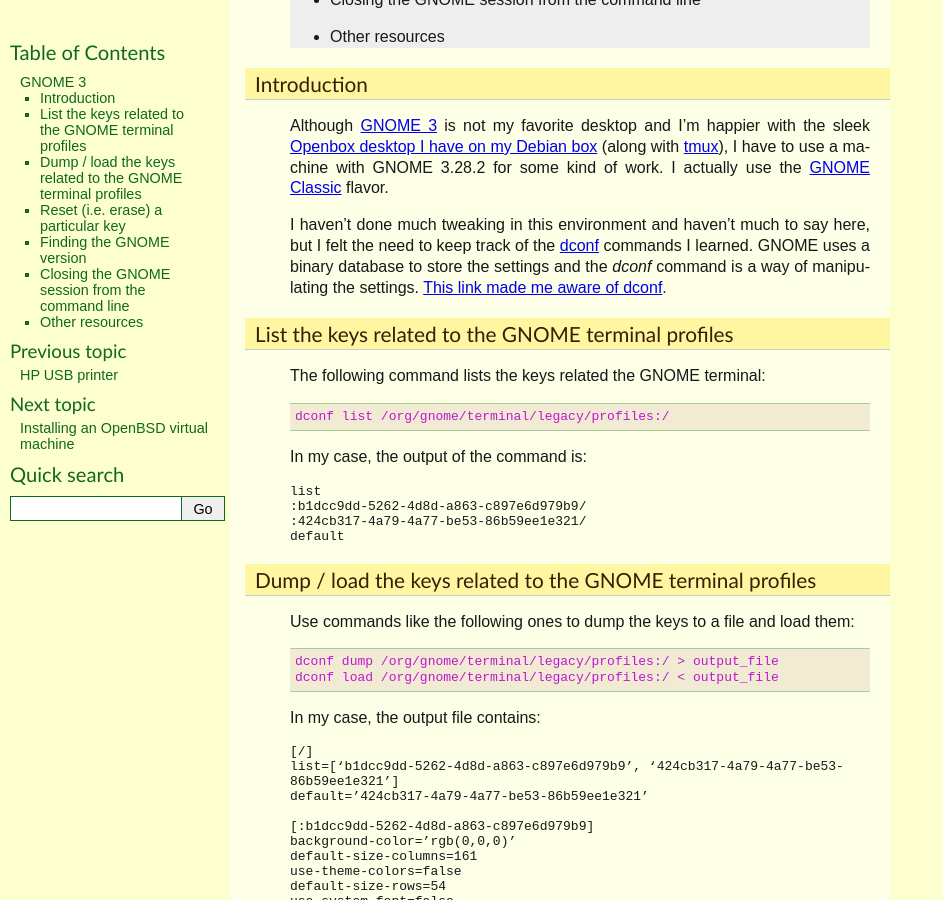
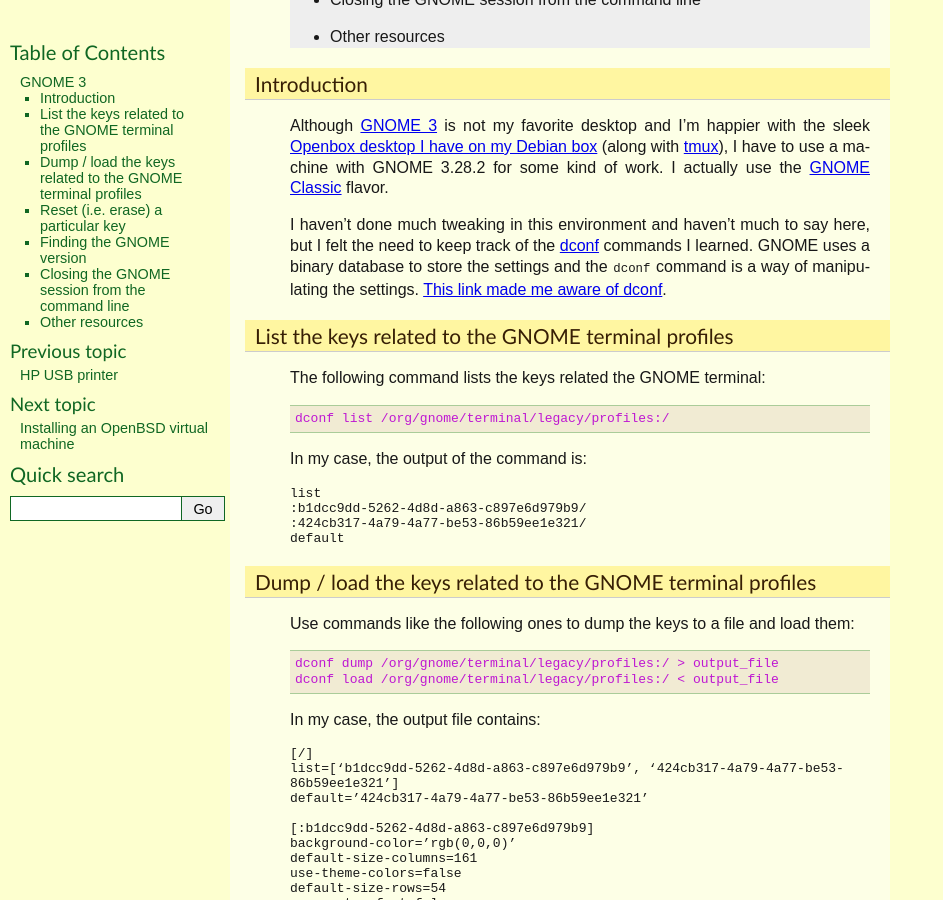
Before and after one commit to thierr26/thierr26_personal_notes_sphinx_sources, a Sphinx documentation site: the page built from source/gnome_3.rst, in a window 1280 px wide and 900 px high, scrolled down 316 px. Shown: the whole window, without its empty margins (0-943 px from the left). Built offline with Sphinx 7.4.7, drawn with Linux system fonts in a browser that asks for light colours.

Commit message:
Fix GNOME 3 page
Use inline literals instead of default role.

```diff
--- a/source/gnome_3.rst
+++ b/source/gnome_3.rst
@@ -24,8 +24,8 @@
 I haven't done much tweaking in this environment and haven't much to say here,
 but I felt the need to keep track of the `dconf
 <https://en.wikipedia.org/wiki/Dconf>`_ commands I learned. GNOME uses a binary
-database to store the settings and the `dconf` command is a way of manipulating
-the settings. `This link made me aware of dconf
+database to store the settings and the ``dconf`` command is a way of
+manipulating the settings. `This link made me aware of dconf
 <https://bgstack15.wordpress.com/2017/10/04/dconf-save-and-load-from-file/>`_.
 
 
@@ -96,7 +96,7 @@
   pair: GNOME terminal; profiles
   pair: dconf commands; reset
 
-If you want to erase a particular key (for example the `foreground-color` key
+If you want to erase a particular key (for example the ``foreground-color`` key
 of a GNOME terminal profile), use a command like::
 
   dconf reset /org/gnome/terminal/legacy/profiles:/foreground-color
@@ -109,7 +109,8 @@
   single: /usr/share/gnome/gnome-version.xml
   pair: GNOME 3; version
 
-You can find the GNOME 3 version in file `/usr/share/gnome/gnome-version.xml`.
+You can find the GNOME 3 version in file
+``/usr/share/gnome/gnome-version.xml``.
 
 
 Closing the GNOME session from the command line
```
